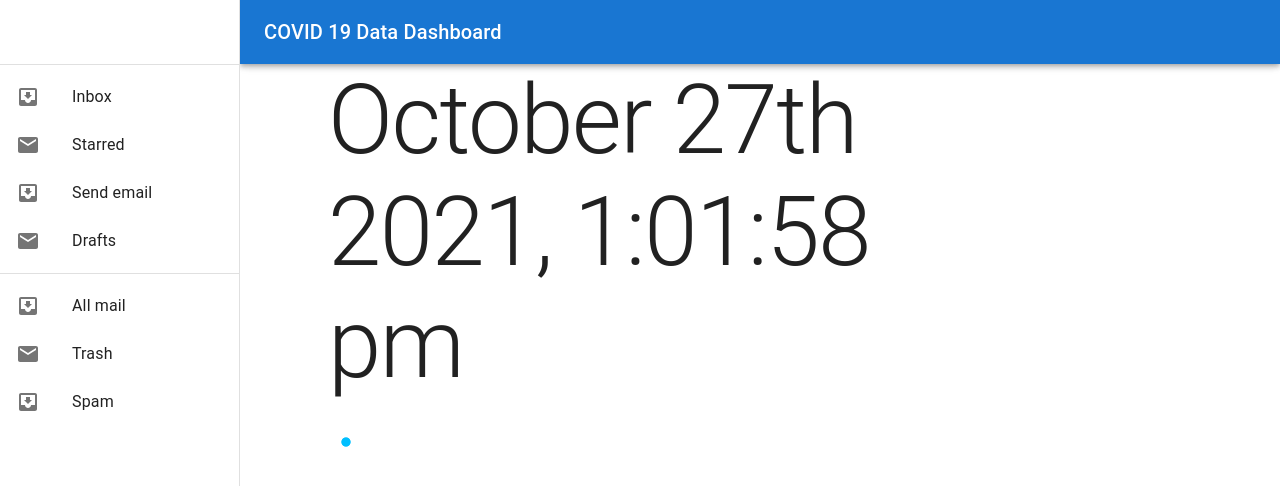
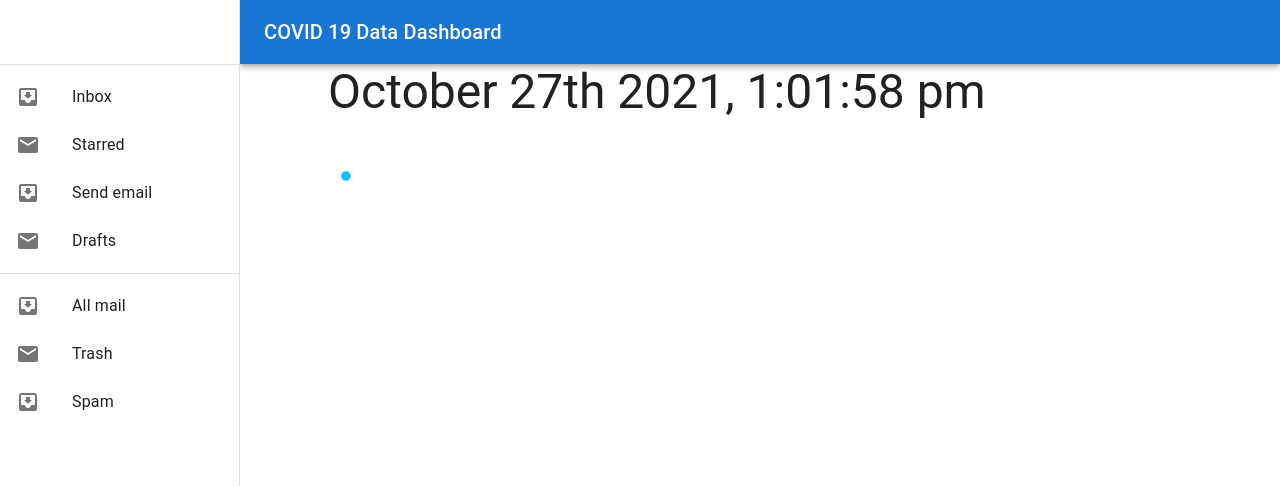
Before and after one commit to gavinev98/CoronaCheckEU, a React (Create React App) app: page / in a window 1280 px wide. Shown: the top 486 px of the page. Built offline with nearby package versions, Linux system fonts and the light colour scheme.

Commit message:
fixed positioning of last update time.

```diff
--- a/src/components/LastUpdate/LastUpdate.js
+++ b/src/components/LastUpdate/LastUpdate.js
@@ -11,8 +11,8 @@ const LastUpdate = (props) => {
     const formattedDate = moment(props.lastUpdate).format('MMMM Do YYYY, h:mm:ss a');
 
     return (
-        <Container maxWidth="sm">
-        <Typography variant="h1">{formattedDate}</Typography>
+        <Container maxWidth="lg" style={{paddingBottom: '2%'}}>
+        <Typography variant="h3" style={{textAlign: 'center', verticalAlign: 'middle'}}>{formattedDate}</Typography>
         </Container>
 
     );
```
